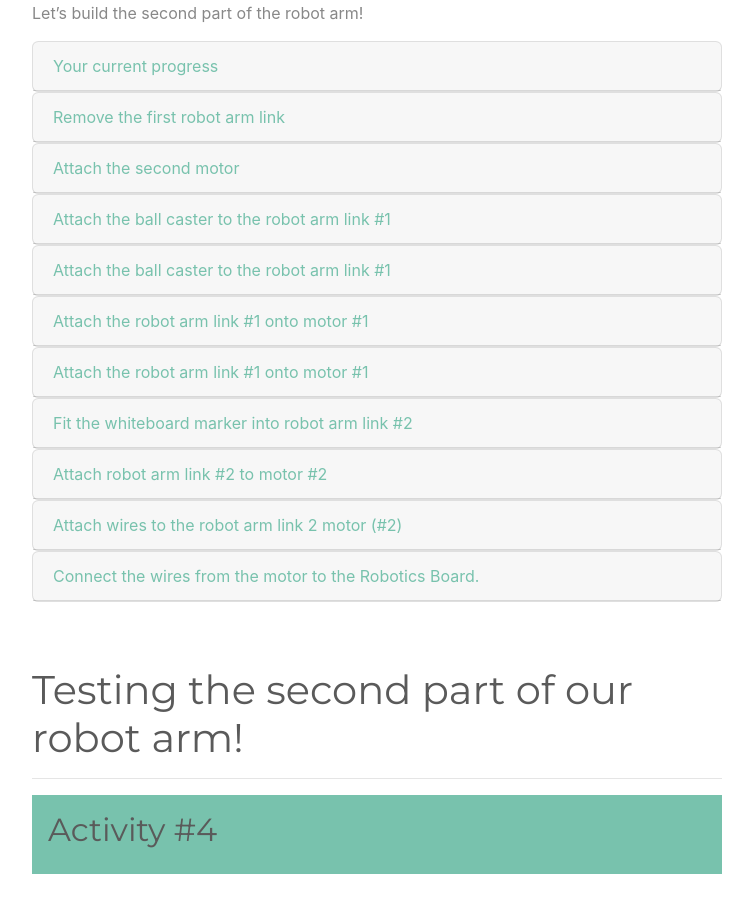
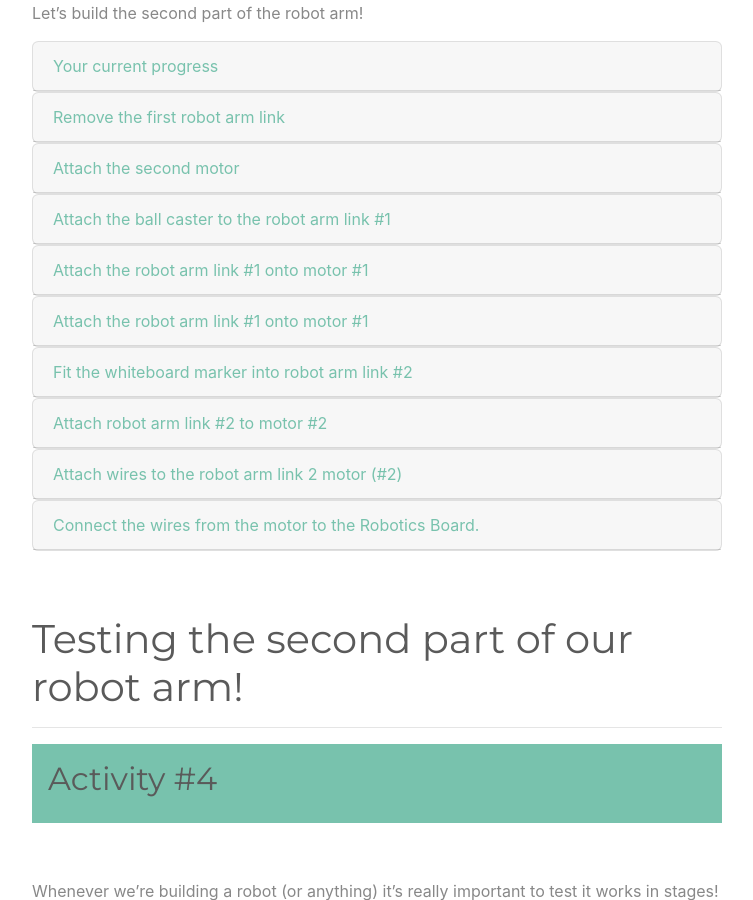
Before and after one commit to samhohcm/Robot-Kinematics-Remote-Worksheet-1, a Jekyll site: the page built from index.md, in a window 1280 px wide and 900 px high, scrolled down 7026 px. Shown: the whole window, without its empty margins (263-1016 px from the left). Built offline with Jekyll 4.4.1, drawn with Linux system fonts in a browser that asks for light colours.

Commit message:
Update index.md

```diff
--- a/index.md
+++ b/index.md
@@ -808,29 +808,6 @@ Let's build the second part of the robot arm!
 
   <div class="card">
     <div class="card-header">
-      <a class="collapsed card-link" data-toggle="collapse" href="#collapseFiveC">
-        Attach the ball caster to the robot arm link #1
-      </a>
-    </div>
-    <div id="collapseFiveC" class="collapse" data-parent="#accordion">
-      <div class="card-body">
-        Take the green ball caster part out of the assembly parts bag, it's easy to identify because it has a ball on the bottom!
-
-        <br><br>
-
-        This is a clip on part. It clips onto the robot arm link #1. Look at the pictures and clip it on now.
-
-        <br><br>
-        <img src="images/assembly2/IMG_20210329_183151_compressed.jpg" class="img-fluid" alt="assemblyImage">
-        <br><br>
-        <img src="images/assembly2/IMG_20210329_183205_compressed.jpg" class="img-fluid" alt="assemblyImage">
-
-      </div>
-    </div>
-  </div>
-
-  <div class="card">
-    <div class="card-header">
       <a class="collapsed card-link" data-toggle="collapse" href="#collapseSixC">
         Attach the robot arm link #1 onto motor #1
       </a>
```
